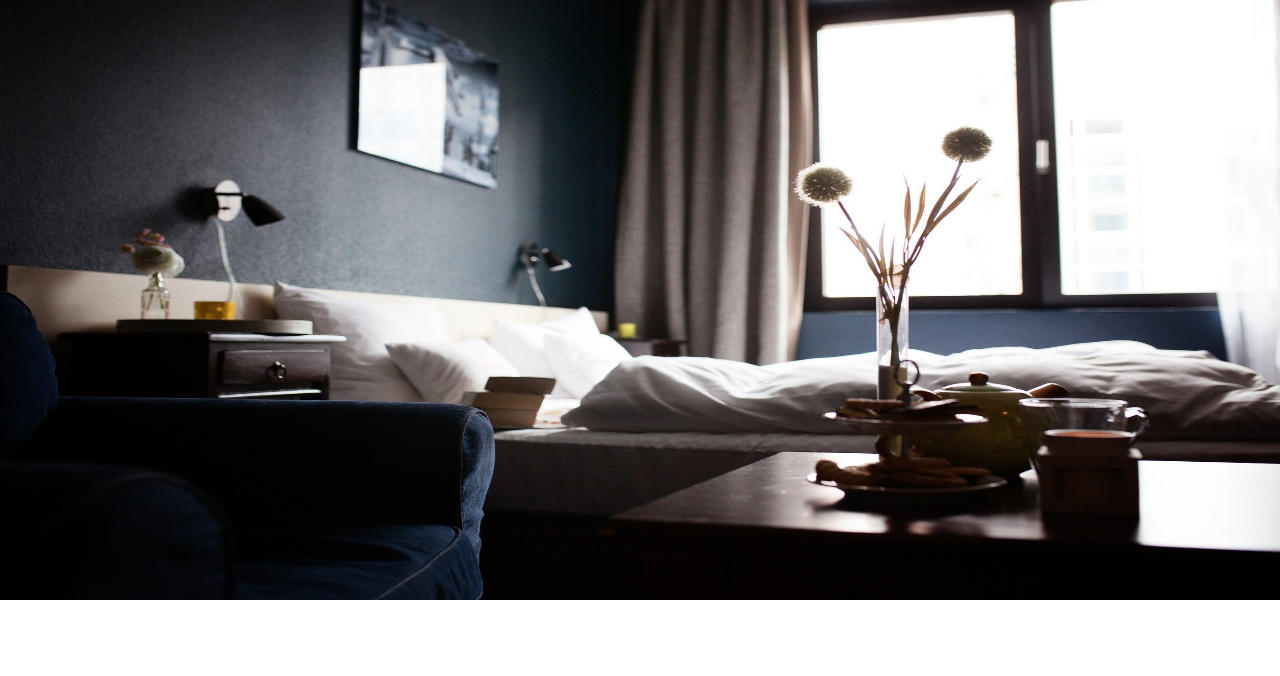
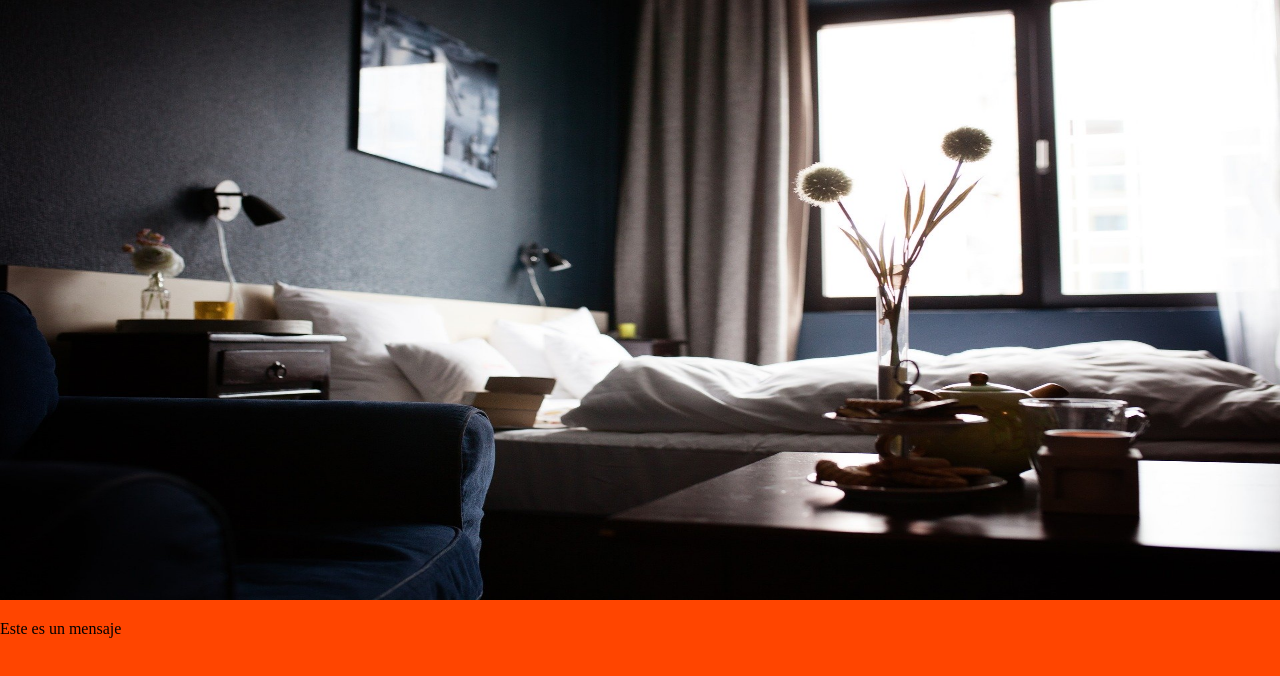
Before and after one commit to CristianHC16/SoyRicky, a plain HTML site: page index.html in a window 1280 px wide. Drawn offline with Linux system fonts and the light colour scheme.

Commit message:
Se agrego un mensaje y se cambio el color de fondo

```diff
--- a/css/style.css
+++ b/css/style.css
@@ -1,5 +1,6 @@
 body {
 
+    background-color: orangered;
     padding: 0px;
     margin: 0px;
 
--- a/index.html
+++ b/index.html
@@ -15,6 +15,10 @@
             <img src="img/hotel.jpg" alt="Habitacion" class="banner">
        </header>
 
+       <article>
+           <p>Este es un mensaje</p>
+       </article>
+
     </body>
 
 </html>
```
